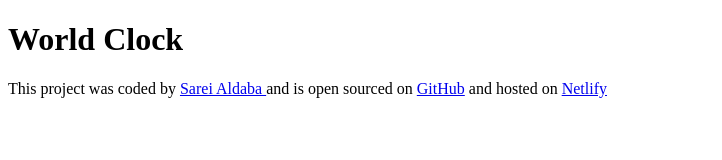
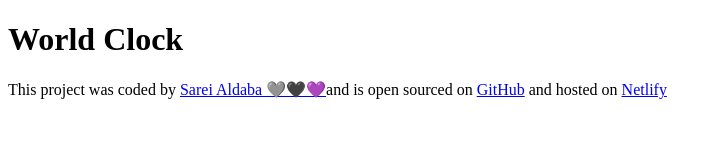
Before and after one commit to Saldaba95/world-clock, a plain HTML site: page index.html in a window 1280 px wide. Shown: the whole page, without its empty margins (0-722 px from the left). Drawn offline with Linux system fonts and the light colour scheme.

Commit message:
html update
added a few hearts to my name

```diff
--- a/index.html
+++ b/index.html
@@ -3,6 +3,7 @@
   <head>
     <meta charset="UTF-8" />
     <meta name="viewport" content="width=device-width, initial-scale=1.0" />
+    <link rel="stylesheet" href="src/style.css" />
     <title>World Clock</title>
   </head>
   <body>
@@ -12,7 +13,7 @@
       <a
         href="https://www.shecodes.io/graduates/66500-sarei-aldaba"
         target="_blank"
-        >Sarei Aldaba </a
+        >Sarei Aldaba 🩶🖤💜</a
       >and is open sourced on
       <a href="https://github.com/Saldaba95/world-clock" target="_blank">
         GitHub</a
```
Also changed, not shown: src/style.css (added).
